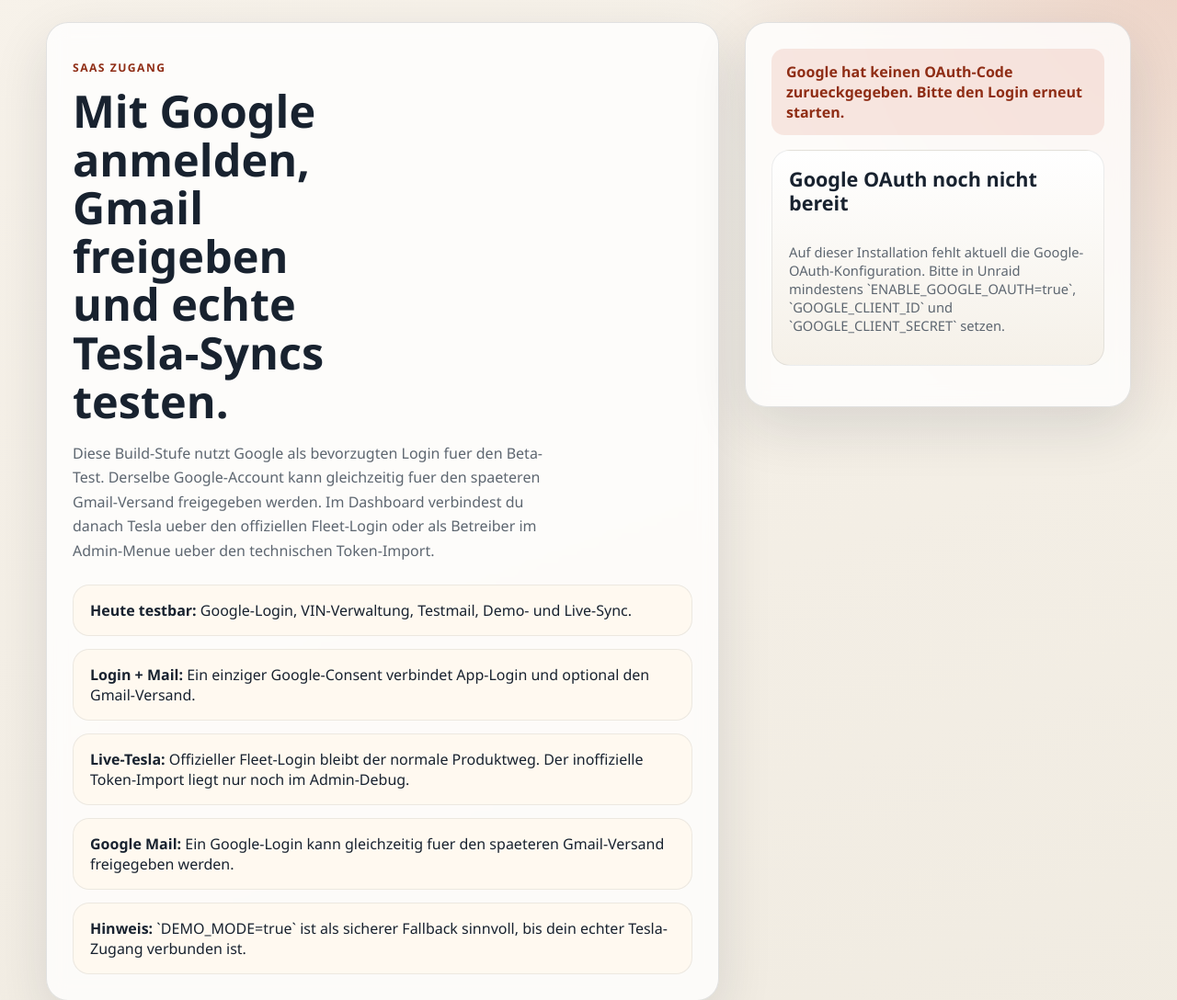
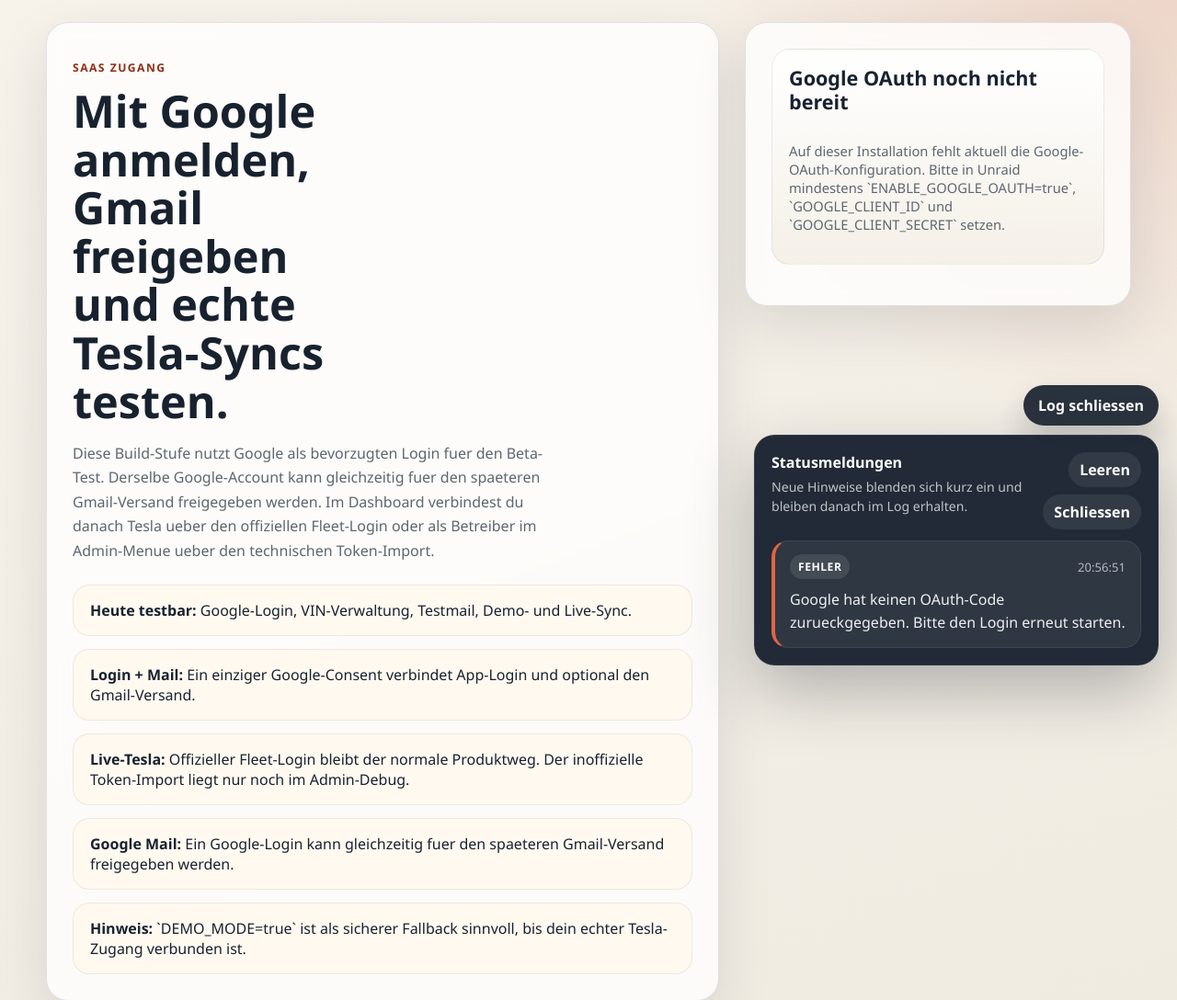
Before and after one commit to Feberdin/TeslaInvoiceAutomatic, a FastAPI app: a page that uses saas/backend/app/templates/auth.html in a window 1280 px wide. Shown: the part 56-1144 px from the top of the page at 92% size. Run offline with FastAPI, Linux system fonts and the light colour scheme; tables that the repository leaves empty hold one stand-in row (values such as "Sample post"); parts of the project's set-up code (start-up, migrations or seed data) failed here and were passed over.

Commit message:
Simplify Circula delivery settings and add notice overlay

```diff
--- a/saas/backend/app/routes/api.py
+++ b/saas/backend/app/routes/api.py
@@ -851,8 +851,11 @@
     email_settings = ensure_email_settings(db, user, default_recipient=user.email)
     email_settings.recipients_csv = ",".join(payload.recipients)
     email_settings.subject_template = payload.subject_template
-    email_settings.attach_pdf = payload.attach_pdf
-    email_settings.employee_sender_email = payload.employee_sender_email
+    # Why this exists:
+    # The live beta always ships invoice PDFs as attachments and no longer exposes a custom Circula sender field.
+    # We keep the columns for backwards compatibility but normalize the runtime state here to avoid confusing leftovers.
+    email_settings.attach_pdf = True
+    email_settings.employee_sender_email = None
     email_settings.accounting_targets_csv = ",".join(
         target for target in payload.accounting_targets if target in AVAILABLE_ACCOUNTING_TARGETS
     )
@@ -902,24 +905,15 @@
     from_email: str | None = None
     message = (
         "Dies ist eine Testrechnung aus dem TeslaInvoiceAutomatic SaaS MVP. "
-        "Wenn diese Nachricht ankommt, funktioniert dein aktueller SMTP-Pfad."
+        "Wenn diese Nachricht ankommt, funktioniert dein aktueller Mailpfad."
     )
     if "Circula" in selected_targets:
-        if not user.email_settings or not user.email_settings.employee_sender_email:
-            raise HTTPException(
-                status_code=400,
-                detail=(
-                    "Circula ist aktiv, aber es fehlt die sichtbare Absenderadresse. "
-                    "Bitte zuerst in den Versand-Einstellungen `Sichtbarer Absender fuer Circula (Von-Adresse)` setzen."
-                ),
-            )
         target_recipients = ["receipts@in.circula.com"]
         cc_recipients = copy_recipients
-        from_email = user.email_settings.employee_sender_email
         message = (
             "Dies ist eine Circula-Testrechnung aus dem TeslaInvoiceAutomatic SaaS MVP. "
             "Circula ist Hauptempfaenger, gespeicherte Empfaenger laufen als CC mit. "
-            "Die angegebene Mitarbeiter-Adresse wird als sichtbarer Von-Absender gesetzt."
+            "Als sichtbarer Absender nutzt die App automatisch das verbundene Google-Konto oder den konfigurierten Standard-Absender."
         )
 
     try:
--- a/saas/backend/app/static/auth.js
+++ b/saas/backend/app/static/auth.js
@@ -4,10 +4,9 @@
 Debug: If users loop back to /auth, inspect the query string, rendered Google link and backend cookie/session logs. */
 
 function showNotice(message, type = "info") {
-  const target = document.getElementById("notice");
-  target.className = `notice ${type}`;
-  target.textContent = message;
-  target.hidden = false;
+  if (window.AppNoticeCenter?.show) {
+    window.AppNoticeCenter.show(message, type);
+  }
 }
 
 function consumeQueryNotices() {
--- /dev/null
+++ b/saas/backend/app/static/notices.js
@@ -0,0 +1,165 @@
+/* Purpose: Provide one shared overlay for temporary success/error hints across auth, dashboard and admin pages.
+Input/Output: Page scripts push plain text messages into this center; the overlay renders them, auto-hides them and keeps a reopenable log.
+Invariants: Messages never disappear permanently unless the user clears the log, and hovering the open overlay pauses auto-hide.
+Debug: If no notices appear, inspect the `#app-notice-*` elements from `base.html` and confirm this file is loaded before page actions fire. */
+
+(() => {
+  const AUTO_HIDE_MS = 7000;
+  const MAX_ENTRIES = 30;
+
+  let entries = [];
+  let isPanelOpen = false;
+  let autoHideTimer = null;
+  let isHovered = false;
+  let sequence = 0;
+  let elementsBound = false;
+
+  function ensureElements() {
+    const shell = document.getElementById("app-notice-shell");
+    const toggleButton = document.getElementById("app-notice-toggle");
+    const panel = document.getElementById("app-notice-panel");
+    const list = document.getElementById("app-notice-list");
+    const clearButton = document.getElementById("app-notice-clear");
+    const closeButton = document.getElementById("app-notice-close");
+
+    if (!shell || !toggleButton || !panel || !list || !clearButton || !closeButton) {
+      return null;
+    }
+
+    return { shell, toggleButton, panel, list, clearButton, closeButton };
+  }
+
+  function clearTimer() {
+    if (autoHideTimer !== null) {
+      window.clearTimeout(autoHideTimer);
+      autoHideTimer = null;
+    }
+  }
+
+  function scheduleAutoHide() {
+    clearTimer();
+    if (!isPanelOpen || isHovered || !entries.length) {
+      return;
+    }
+
+    autoHideTimer = window.setTimeout(() => {
+      isPanelOpen = false;
+      render();
+    }, AUTO_HIDE_MS);
+  }
+
+  function formatTime(timestamp) {
+    return new Intl.DateTimeFormat("de-DE", {
+      hour: "2-digit",
+      minute: "2-digit",
+      second: "2-digit",
+    }).format(timestamp);
+  }
+
+  function normalizeMessage(message) {
+    if (typeof message !== "string") {
+      return "";
+    }
+    return message.trim();
+  }
+
+  function render() {
+    const elements = ensureElements();
+    if (!elements) {
+      return;
+    }
+
+    const { shell, toggleButton, panel, list } = elements;
+    const hasEntries = entries.length > 0;
+
+    shell.hidden = !hasEntries;
+    toggleButton.hidden = !hasEntries;
+    toggleButton.textContent = isPanelOpen ? "Log schliessen" : `Log${hasEntries ? ` (${entries.length})` : ""}`;
+    panel.hidden = !hasEntries || !isPanelOpen;
+    list.innerHTML = "";
+
+    for (const entry of entries) {
+      const card = document.createElement("article");
+      card.className = `overlay-notice-entry ${entry.type}`;
+      card.innerHTML = `
+        <div class="overlay-notice-entry-head">
+          <span class="overlay-notice-badge">${entry.type === "error" ? "Fehler" : "Info"}</span>
+          <time>${formatTime(entry.createdAt)}</time>
+        </div>
+        <p>${entry.message}</p>
+      `;
+      list.appendChild(card);
+    }
+  }
+
+  function bindOnce() {
+    if (elementsBound) {
+      return;
+    }
+    const elements = ensureElements();
+    if (!elements) {
+      return;
+    }
+
+    elements.toggleButton.addEventListener("click", () => {
+      isPanelOpen = !isPanelOpen;
+      render();
+      scheduleAutoHide();
+    });
+    elements.closeButton.addEventListener("click", () => {
+      isPanelOpen = false;
+      render();
+      clearTimer();
+    });
+    elements.clearButton.addEventListener("click", () => {
+      entries = [];
+      isPanelOpen = false;
+      render();
+      clearTimer();
+    });
+    elements.panel.addEventListener("mouseenter", () => {
+      isHovered = true;
+      clearTimer();
+    });
+    elements.panel.addEventListener("mouseleave", () => {
+      isHovered = false;
+      scheduleAutoHide();
+    });
+
+    elementsBound = true;
+  }
+
+  function show(message, type = "info") {
+    const normalized = normalizeMessage(message);
+    if (!normalized) {
+      return;
+    }
+
+    bindOnce();
+    entries = [
+      {
+        id: `notice-${Date.now()}-${sequence += 1}`,
+        type: type === "error" ? "error" : "info",
+        message: normalized,
+        createdAt: new Date(),
+      },
+      ...entries,
+    ].slice(0, MAX_ENTRIES);
+    isPanelOpen = true;
+    render();
+    scheduleAutoHide();
+  }
+
+  function open() {
+    if (!entries.length) {
+      return;
+    }
+    bindOnce();
+    isPanelOpen = true;
+    render();
+    scheduleAutoHide();
+  }
+
+  document.addEventListener("DOMContentLoaded", bindOnce);
+  window.AppNoticeCenter = { show, open };
+})();
--- a/saas/backend/app/static/styles.css
+++ b/saas/backend/app/static/styles.css
@@ -271,6 +271,133 @@
 .notice.error {
   background: rgba(200, 79, 47, 0.12);
   color: var(--accent-dark);
+}
+
+.overlay-notice-shell {
+  position: fixed;
+  right: 20px;
+  bottom: 20px;
+  z-index: 1200;
+  display: grid;
+  gap: 10px;
+  justify-items: end;
+}
+
+.overlay-log-button,
+.overlay-inline-button {
+  appearance: none;
+  border: 0;
+  font: inherit;
+  cursor: pointer;
+}
+
+.overlay-log-button {
+  border-radius: 999px;
+  padding: 11px 16px;
+  background: rgba(24, 34, 47, 0.92);
+  color: #fff;
+  box-shadow: 0 20px 36px rgba(24, 34, 47, 0.22);
+  font-weight: 700;
+}
+
+.overlay-notice-panel {
+  width: min(440px, calc(100vw - 28px));
+  max-height: min(60vh, 520px);
+  overflow: hidden;
+  background: rgba(24, 34, 47, 0.96);
+  color: #fff;
+  border: 1px solid rgba(255, 255, 255, 0.08);
+  border-radius: 22px;
+  box-shadow: 0 28px 70px rgba(24, 34, 47, 0.3);
+}
+
+.overlay-notice-header {
+  display: flex;
+  justify-content: space-between;
+  gap: 16px;
+  align-items: start;
+  padding: 18px 18px 12px;
+}
+
+.overlay-notice-header strong {
+  display: block;
+  font-size: 1rem;
+}
+
+.overlay-notice-subtitle {
+  margin: 6px 0 0;
+  color: rgba(255, 255, 255, 0.72);
+  font-size: 0.88rem;
+  line-height: 1.45;
+}
+
+.overlay-notice-actions {
+  display: flex;
+  gap: 8px;
+  flex-wrap: wrap;
+  justify-content: end;
+}
+
+.overlay-inline-button {
+  border-radius: 999px;
+  padding: 8px 12px;
+  background: rgba(255, 255, 255, 0.08);
+  color: #fff;
+  font-weight: 700;
+}
+
+.overlay-notice-list {
+  display: grid;
+  gap: 10px;
+  padding: 0 18px 18px;
+  overflow: auto;
+  max-height: calc(min(60vh, 520px) - 80px);
+}
+
+.overlay-notice-entry {
+  border-radius: 18px;
+  padding: 14px 16px;
+  background: rgba(255, 255, 255, 0.06);
+  border: 1px solid rgba(255, 255, 255, 0.08);
+}
+
+.overlay-notice-entry.info {
+  border-left: 4px solid rgba(27, 173, 112, 0.95);
+}
+
+.overlay-notice-entry.error {
+  border-left: 4px solid rgba(236, 105, 66, 0.95);
+}
+
+.overlay-notice-entry-head {
+  display: flex;
+  justify-content: space-between;
+  gap: 12px;
+  align-items: center;
+  margin-bottom: 10px;
+}
+
+.overlay-notice-entry-head time {
+  color: rgba(255, 255, 255, 0.65);
+  font-size: 0.82rem;
+}
+
+.overlay-notice-badge {
+  display: inline-flex;
+  align-items: center;
+  border-radius: 999px;
+  padding: 5px 9px;
+  background: rgba(255, 255, 255, 0.1);
+  font-size: 0.76rem;
+  font-weight: 800;
+  letter-spacing: 0.04em;
+  text-transform: uppercase;
+}
+
+.overlay-notice-entry p {
+  margin: 0;
+  color: rgba(255, 255, 255, 0.92);
+  line-height: 1.55;
 }
 
 .auth-grid {
@@ -819,4 +946,15 @@
   .auth-copy-panel h1 {
     max-width: none;
   }
+
+  .overlay-notice-shell {
+    right: 14px;
+    left: 14px;
+    justify-items: stretch;
+  }
+
+  .overlay-log-button,
+  .overlay-notice-panel {
+    width: 100%;
+  }
 }
--- a/saas/backend/app/templates/admin.html
+++ b/saas/backend/app/templates/admin.html
@@ -40,8 +40,6 @@
     </aside>
 
     <main class="stack dashboard-main">
-      <div id="admin-notice" class="notice info" hidden></div>
-
       <article class="panel">
         <div class="section-head">
           <div>
--- a/saas/backend/app/templates/auth.html
+++ b/saas/backend/app/templates/auth.html
@@ -26,7 +26,6 @@
     </article>
 
     <aside class="panel auth-panel">
-      <div id="notice" class="notice info" hidden></div>
       {% if google_oauth_available %}
         <div class="stack auth-google-card">
           <h2>Mit Google starten</h2>
--- a/saas/backend/app/templates/base.html
+++ b/saas/backend/app/templates/base.html
@@ -30,9 +30,26 @@
         </nav>
       </header>
       {% block content %}{% endblock %}
+      <div id="app-notice-shell" class="overlay-notice-shell" hidden>
+        <button id="app-notice-toggle" class="overlay-log-button" type="button" hidden>Log</button>
+        <section id="app-notice-panel" class="overlay-notice-panel" hidden aria-live="polite" aria-atomic="false">
+          <div class="overlay-notice-header">
+            <div>
+              <strong>Statusmeldungen</strong>
+              <p class="overlay-notice-subtitle">Neue Hinweise blenden sich kurz ein und bleiben danach im Log erhalten.</p>
+            </div>
+            <div class="overlay-notice-actions">
+              <button id="app-notice-clear" class="overlay-inline-button" type="button">Leeren</button>
+              <button id="app-notice-close" class="overlay-inline-button" type="button">Schliessen</button>
+            </div>
+          </div>
+          <div id="app-notice-list" class="overlay-notice-list"></div>
+        </section>
+      </div>
       <footer class="footer">
         SaaS-Testversion fuer Unraid/Docker mit Registrierung, Google-Login, VIN-Verwaltung, Tesla Fleet API und Gmail-/SMTP-Versand.
       </footer>
     </div>
+    <script src="/static/notices.js"></script>
   </body>
 </html>
```
Also changed, not shown: saas/backend/app/schemas.py (+1 -9 lines), saas/backend/app/services/sync.py (+5 -9 lines), saas/backend/app/static/admin.js (+3 -4 lines), saas/backend/app/static/dashboard.js (+10 -9 lines), saas/backend/app/templates/dashboard.html (+5 -19 lines), saas/backend/tests/test_settings_and_delivery.py (+5 -18 lines).
